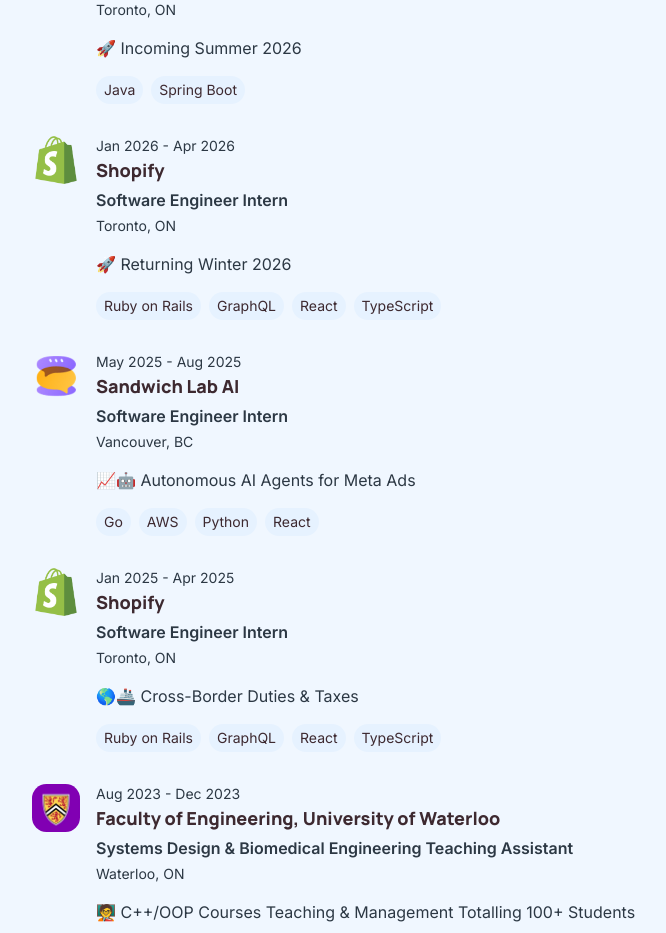
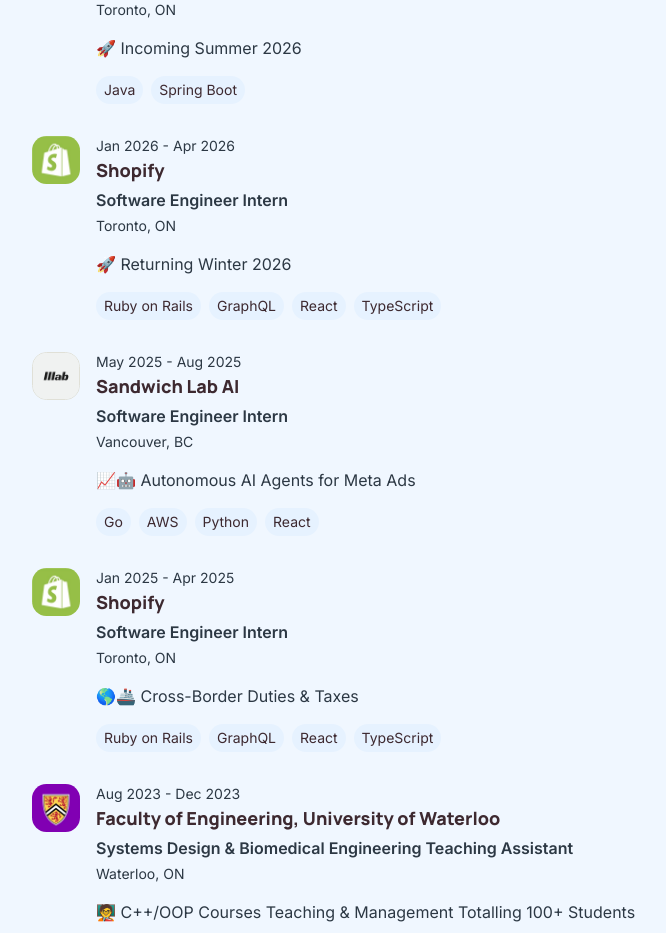
Before and after one commit to bkctrl/bkctrl-portfolio, a Next.js app: page / in a window 1280 px wide. Shown: the part 1120-2053 px from the top of the page, without its empty margins (224-890 px from the left). Built offline with nearby package versions, Linux system fonts and the light colour scheme; no server answers.

Commit message:
12.23 update

```diff
--- a/src/components/App.tsx
+++ b/src/components/App.tsx
@@ -196,11 +196,12 @@
                 <div className="w-[64px] flex-shrink-0">
                   <Link href="https://www.shopify.com" target="_blank" prefetch={false}>
                     <img
-                      src="/shopify-logo.png"
+                      src="/shopify_logo.jpeg"
                       width={70}
                       height={70}
                       alt="shopifylogo"
                       className="mr-4 h-12 w-12 text-muted-foreground group-hover:border group-hover:border-[#ff69b4] group-hover:rounded-md"
+                      style={{borderRadius : "30%"}}
                     />
                   </Link>
                 </div>
@@ -230,14 +231,22 @@
               <div className="w-[64px] flex-shrink-0">
                 <Link href="https://www.lexilexi.ai" target="_blank" prefetch={false}>
                   <img
-                    src="/test.png"
+                    src="/lexilexiai1_logo.jpeg"
                     width={60}
                     height={60}
-                    alt="Briefcase"
-                    className="mr-4 h-12 w-12 text-muted-foreground group-hover:border group-hover:border-[#ff69b4] group-hover:rounded-md"
+                    alt="sandwichlogo"
+                    className="
+                    mr-4 h-12 w-12
+                    rounded-[30%]
+                    border border-[#e0e0d7]
+                    group-hover:border-2 group-hover:border-[#ff69b4]
+                    group-hover:rounded-md
+                    transition-[border-color,border-radius,border-width] duration-50
+                    box-border
+                  "
                   />
-                  </Link>
-                  </div>
+                </Link>
+              </div>
                   <div>
                     <p className="text-sm text-muted-foreground">May 2025 - Aug 2025</p>
                     <Link href="https://www.lexilexi.ai" target="_blank" prefetch={false}>
@@ -264,11 +273,12 @@
                 <div className="w-[64px] flex-shrink-0">
                   <Link href="https://www.shopify.com" target="_blank" prefetch={false}>
                     <img
-                      src="/shopify-logo.png"
+                      src="/shopify_logo.jpeg"
                       width={70}
                       height={70}
                       alt="shopifylogo"
                       className="mr-4 h-12 w-12 text-muted-foreground group-hover:border group-hover:border-[#ff69b4] group-hover:rounded-md"
+                      style={{borderRadius : "30%"}}
                     />
                   </Link>
                 </div>
```
Also changed, not shown: public/lexilexiai1_logo.jpeg (added), public/shopify_logo.jpeg (added).
